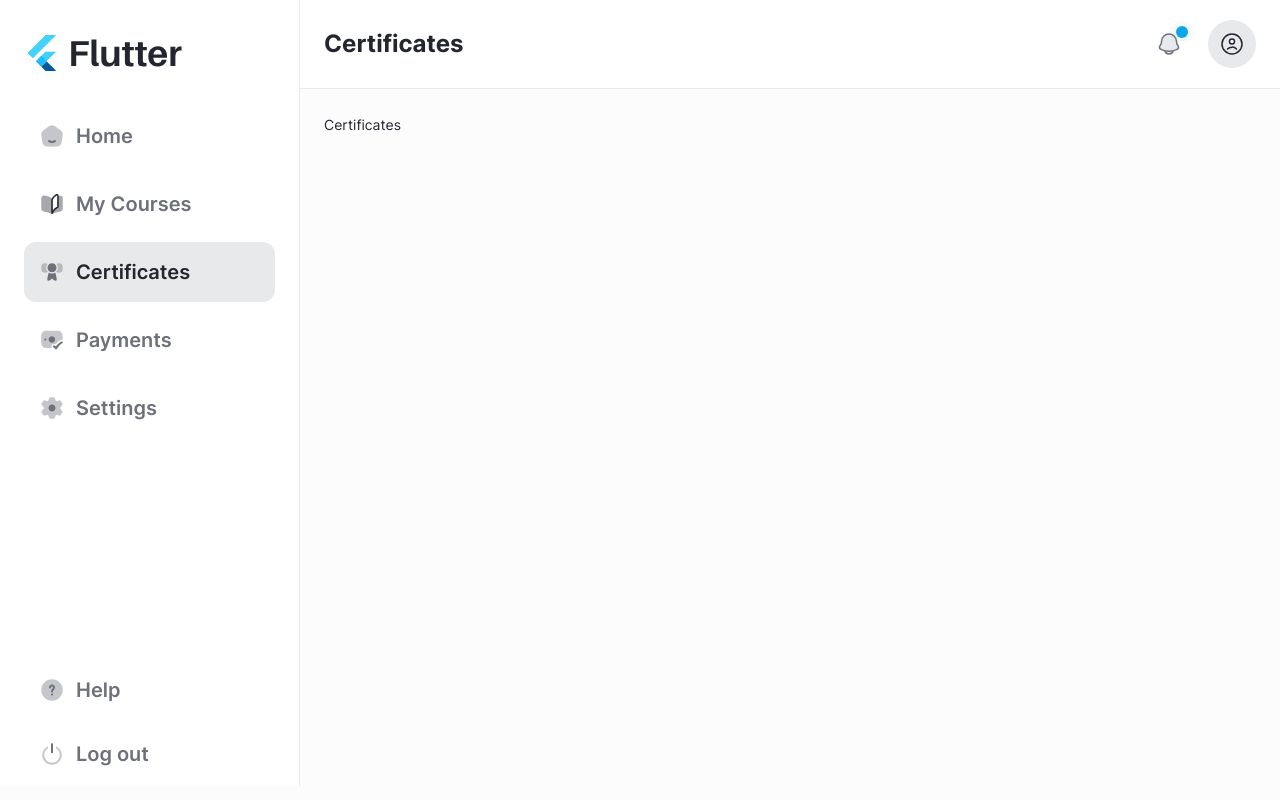
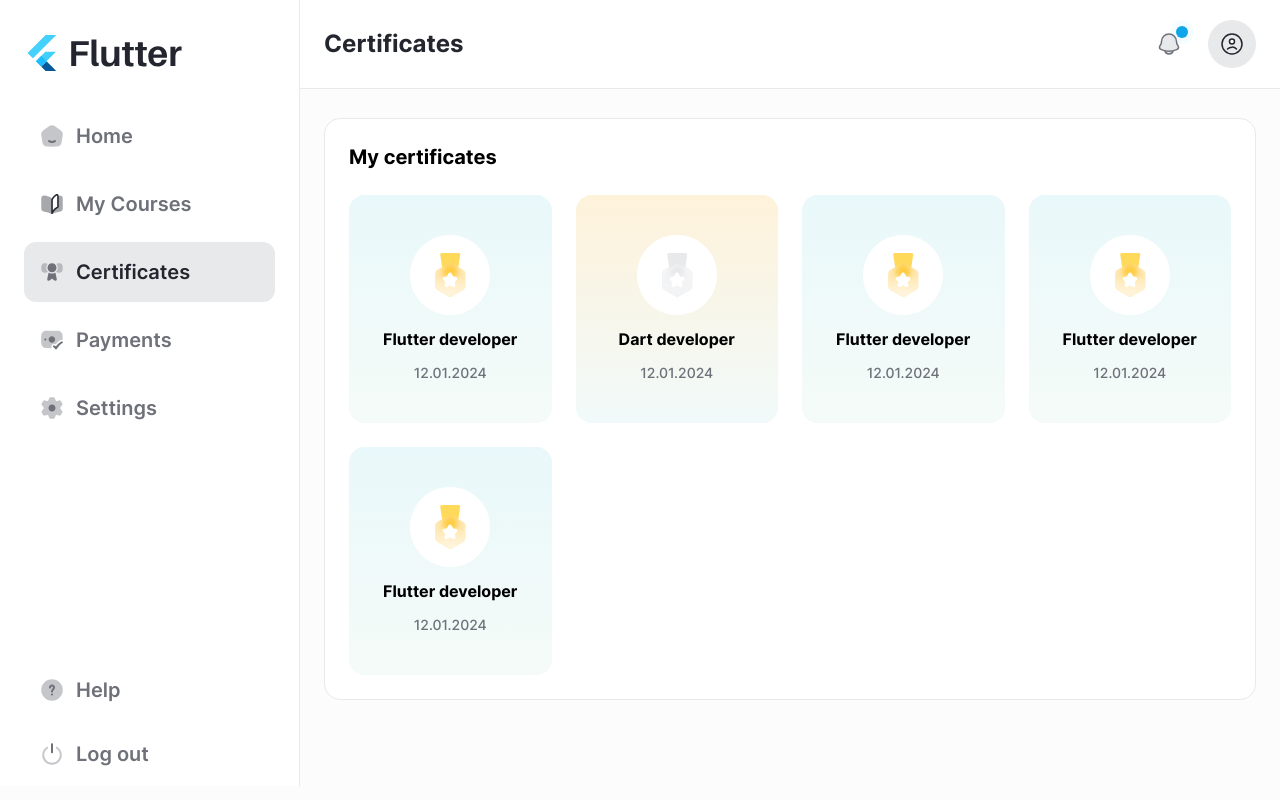
Before and after one commit to FeruzzzY/flutterProject, a React (Create React App) app: page /dashboard/certificates in a window 1280 px wide. Built offline with nearby package versions, Linux system fonts and the light colour scheme; sample sign-in values are in the browser's storage; what i18next-xhr-backend would draw is missing.

Commit message:
certificate layout 95% done

```diff
--- a/src/components/PageNFound.jsx
+++ b/src/components/PageNFound.jsx
@@ -4,7 +4,7 @@
 
 const PageNFound = () => {
   return (
-    <div className="lg:mt-[90px] mt-[60px] p-6">
+    <div className="lg:mt-[70px] mt-[60px] p-6">
       <div className="flex w-full justify-center">
         <div className="md:w-[681px] flex w-full gap-6 flex-col items-center">
           <img src="/images/404.png" className="w-[200px] h-[200px]" alt="" />
--- a/src/components/PageNFoundDashboard.jsx
+++ b/src/components/PageNFoundDashboard.jsx
@@ -9,7 +9,7 @@
   return (
     <div>
       <NavigationDashboard />
-      <div className="lg:mt-[90px] mt-[60px] p-6">
+      <div className="lg:mt-[70px] mt-[60px] p-6">
         <div className="flex w-full justify-center">
           <div className="md:w-[681px] flex w-full gap-6 flex-col items-center">
             <img src="/images/404.png" className="w-[200px] h-[200px]" alt="" />
--- a/src/components/global/NavDropNotification.jsx
+++ b/src/components/global/NavDropNotification.jsx
@@ -38,9 +38,9 @@
         onClick={() => toggleDropdown()}
       >
         <NotificationIcon color={open ? "#43D58F" : "#6E7179"} />
-        <span class="relative flex h-3 w-3 -translate-x-1 -translate-y-3">
-          <span class="animate-ping absolute inline-flex h-full w-full rounded-full bg-sky-400 opacity-75"></span>
-          <span class="relative inline-flex rounded-full h-3 w-3 bg-sky-500"></span>
+        <span className="relative flex h-3 w-3 -translate-x-1 -translate-y-3">
+          <span className="animate-ping absolute inline-flex h-full w-full rounded-full bg-sky-400 opacity-75"></span>
+          <span className="relative inline-flex rounded-full h-3 w-3 bg-sky-500"></span>
         </span>
       </div>
       {open && (
--- a/src/pages/dashboard/Dashboard.jsx
+++ b/src/pages/dashboard/Dashboard.jsx
@@ -7,7 +7,7 @@
   return (
     <div>
       <NavigationDashboard title={t("sidebar_links.home")} />
-      <div className="lg:mt-[90px] mt-[60px] p-6">
+      <div className="lg:mt-[70px] mt-[60px] p-6">
         {t("sidebar_links.home")}
       </div>
     </div>
--- a/src/pages/dashboard/certificates/Certificates.jsx
+++ b/src/pages/dashboard/certificates/Certificates.jsx
@@ -1,15 +1,116 @@
-import React from "react";
+import React, { useState } from "react";
 import { useTranslation } from "react-i18next";
 import { NavigationDashboard } from "../../../components/dashboard-layout";
+import CardRounded16 from "../../../components/cards/CardRounded16";
+import TextSize20 from "../../../components/texts/TextSize20";
+import OverflowHidden from "../../../components/global/OverflowHidden";
+import LogOutModal from "../../../components/modals/LogOutModal";
 
 const Certificates = () => {
+  const [openModal, setOpenModal] = useState(false);
   const { t } = useTranslation();
   return (
     <div>
       <NavigationDashboard title={t("sidebar_links.certificates")} />
-      <div className="lg:mt-[90px] mt-[60px] p-6">
-        {t("sidebar_links.certificates")}
+      <div className="lg:mt-[70px] mt-[60px] p-6">
+        <CardRounded16>
+          <TextSize20>My certificates</TextSize20>
+
+          <div className="grid grid-cols-4 gap-6 mt-6">
+            <div
+              className="flex flex-col justify-between xl:col-span-1 md:col-span-2 col-span-4 px-4 py-10 rounded-2xl bg-greenLight relative overflow-hidden"
+              onClick={() => setOpenModal(true)}
+            >
+              <div class="bg-gradient-to-b from-[#E9F8FA] to-[#F5FBF8] absolute w-full h-full top-0 left-0"></div>
+              <div className="flex justify-center items-center w-full h-full relative z-10">
+                <div className="flex flex-col items-center gap-3">
+                  <img src="/images/certificate1.png" alt="" />
+                  <p className="text-base font-bold text-black text-center">
+                    Flutter developer
+                  </p>
+                  <p className="text-sm font-medium text-grayDark text-center">
+                    12.01.2024
+                  </p>
+                </div>
+              </div>
+            </div>
+            <div
+              className="flex flex-col justify-between xl:col-span-1 md:col-span-2 col-span-4 px-4 py-10 rounded-2xl bg-greenLight relative overflow-hidden"
+              onClick={() => setOpenModal(true)}
+            >
+              <div class="bg-gradient-to-b from-[#FEF2DA] to-[#F1FAFA] absolute w-full h-full top-0 left-0"></div>
+              <div className="flex justify-center items-center w-full h-full relative z-10">
+                <div className="flex flex-col items-center gap-3">
+                  <img src="/images/certificate2.png" alt="" />
+                  <p className="text-base font-bold text-black text-center">
+                    Dart developer
+                  </p>
+                  <p className="text-sm font-medium text-grayDark text-center">
+                    12.01.2024
+                  </p>
+                </div>
+              </div>
+            </div>
+            <div
+              className="flex flex-col justify-between xl:col-span-1 md:col-span-2 col-span-4 px-4 py-10 rounded-2xl bg-greenLight relative overflow-hidden"
+              onClick={() => setOpenModal(true)}
+            >
+              <div class="bg-gradient-to-b from-[#E9F8FA] to-[#F5FBF8] absolute w-full h-full top-0 left-0"></div>
+              <div className="flex justify-center items-center w-full h-full relative z-10">
+                <div className="flex flex-col items-center gap-3">
+                  <img src="/images/certificate1.png" alt="" />
+                  <p className="text-base font-bold text-black text-center">
+                    Flutter developer
+                  </p>
+                  <p className="text-sm font-medium text-grayDark text-center">
+                    12.01.2024
+                  </p>
+                </div>
+              </div>
+            </div>
+            <div
+              className="flex flex-col justify-between xl:col-span-1 md:col-span-2 col-span-4 px-4 py-10 rounded-2xl bg-greenLight relative overflow-hidden"
+              onClick={() => setOpenModal(true)}
+            >
+              <div class="bg-gradient-to-b from-[#E9F8FA] to-[#F5FBF8] absolute w-full h-full top-0 left-0"></div>
+              <div className="flex justify-center items-center w-full h-full relative z-10">
+                <div className="flex flex-col items-center gap-3">
+                  <img src="/images/certificate1.png" alt="" />
+                  <p className="text-base font-bold text-black text-center">
+                    Flutter developer
+                  </p>
+                  <p className="text-sm font-medium text-grayDark text-center">
+                    12.01.2024
+                  </p>
+                </div>
+              </div>
+            </div>
+            <div
+              className="flex flex-col justify-between xl:col-span-1 md:col-span-2 col-span-4 px-4 py-10 rounded-2xl bg-greenLight relative overflow-hidden"
+              onClick={() => setOpenModal(true)}
+            >
+              <div class="bg-gradient-to-b from-[#E9F8FA] to-[#F5FBF8] absolute w-full h-full top-0 left-0"></div>
+              <div className="flex justify-center items-center w-full h-full relative z-10">
+                <div className="flex flex-col items-center gap-3">
+                  <img src="/images/certificate1.png" alt="" />
+                  <p className="text-base font-bold text-black text-center">
+                    Flutter developer
+                  </p>
+                  <p className="text-sm font-medium text-grayDark text-center">
+                    12.01.2024
+                  </p>
+                </div>
+              </div>
+            </div>
+          </div>
+        </CardRounded16>
       </div>
+
+      {/* {openModal ? (
+        <OverflowHidden>
+          <LogOutModal setOpenModal={() => setOpenModal(false)} />
+        </OverflowHidden>
+      ) : null} */}
     </div>
   );
 };
--- a/src/pages/dashboard/help/Help.jsx
+++ b/src/pages/dashboard/help/Help.jsx
@@ -7,7 +7,7 @@
   return (
     <div>
       <NavigationDashboard title={t("sidebar_links.help")} />
-      <div className="lg:mt-[90px] mt-[60px] p-6">
+      <div className="lg:mt-[70px] mt-[60px] p-6">
         <div className="flex w-full justify-center">
           <div className="md:w-[681px] flex w-full gap-6 flex-col items-center">
             <img
--- a/src/pages/dashboard/my-courses/ProblemSolve.jsx
+++ b/src/pages/dashboard/my-courses/ProblemSolve.jsx
@@ -145,7 +145,7 @@
   return (
     <div className="">
       <NavigationDashboard title={t("sidebar_links.my_courses")} />
-      <div className="lg:mt-[90px] mt-[60px] p-6">
+      <div className="lg:mt-[70px] mt-[60px] p-6">
         <Back link="/dashboard/problem-solve" />
         <div className="px-4 py-2 border border-gray inline-flex rounded-[100px] text-sm font-semibold text-grayDark mb-3">
           Lesson 01
--- a/src/pages/dashboard/my-courses/ProblemSolveList.jsx
+++ b/src/pages/dashboard/my-courses/ProblemSolveList.jsx
@@ -154,7 +154,7 @@
   return (
     <>
       <NavigationDashboard title={t("sidebar_links.my_courses")} />
-      <div className="lg:mt-[90px] mt-[60px] p-6">
+      <div className="lg:mt-[70px] mt-[60px] p-6">
         <div className="px-4 py-2 border border-gray inline-flex rounded-[100px] text-sm font-semibold text-grayDark mb-3">
           Lesson 01
         </div>
--- a/src/pages/dashboard/notifications/Notifications.jsx
+++ b/src/pages/dashboard/notifications/Notifications.jsx
@@ -9,7 +9,7 @@
   return (
     <div>
       <NavigationDashboard title={t("sidebar_links.notifications")} />
-      <div className="lg:mt-[80px] mt-[60px] p-6">
+      <div className="lg:mt-[70px] mt-[60px] p-6">
         <div className="grid grid-cols-5 w-full justify-center md:gap-7 items-start gap-0">
           <CardRounded16 className="md:col-span-3 col-span-5">
             <TextSize20>Change your password</TextSize20>
--- a/src/pages/dashboard/payments/Payments.jsx
+++ b/src/pages/dashboard/payments/Payments.jsx
@@ -15,7 +15,7 @@
   return (
     <>
       <NavigationDashboard title={t("sidebar_links.payments")} />
-      <div className="lg:mt-[90px] mt-[60px] p-6">
+      <div className="lg:mt-[70px] mt-[60px] p-6">
         <CardRounded16>
           <TextSize20>Payment schedule</TextSize20>
           <Table
--- a/src/pages/dashboard/settings/Settings.jsx
+++ b/src/pages/dashboard/settings/Settings.jsx
@@ -7,7 +7,7 @@
   return (
     <div>
       <NavigationDashboard title={t("sidebar_links.settings")} />
-      <div className="lg:mt-[90px] mt-[60px] p-6">
+      <div className="lg:mt-[70px] mt-[60px] p-6">
         {t("sidebar_links.settings")}
       </div>
     </div>
```
Also changed, not shown: public/images/certificate1.png (added), public/images/certificate2.png (added).
